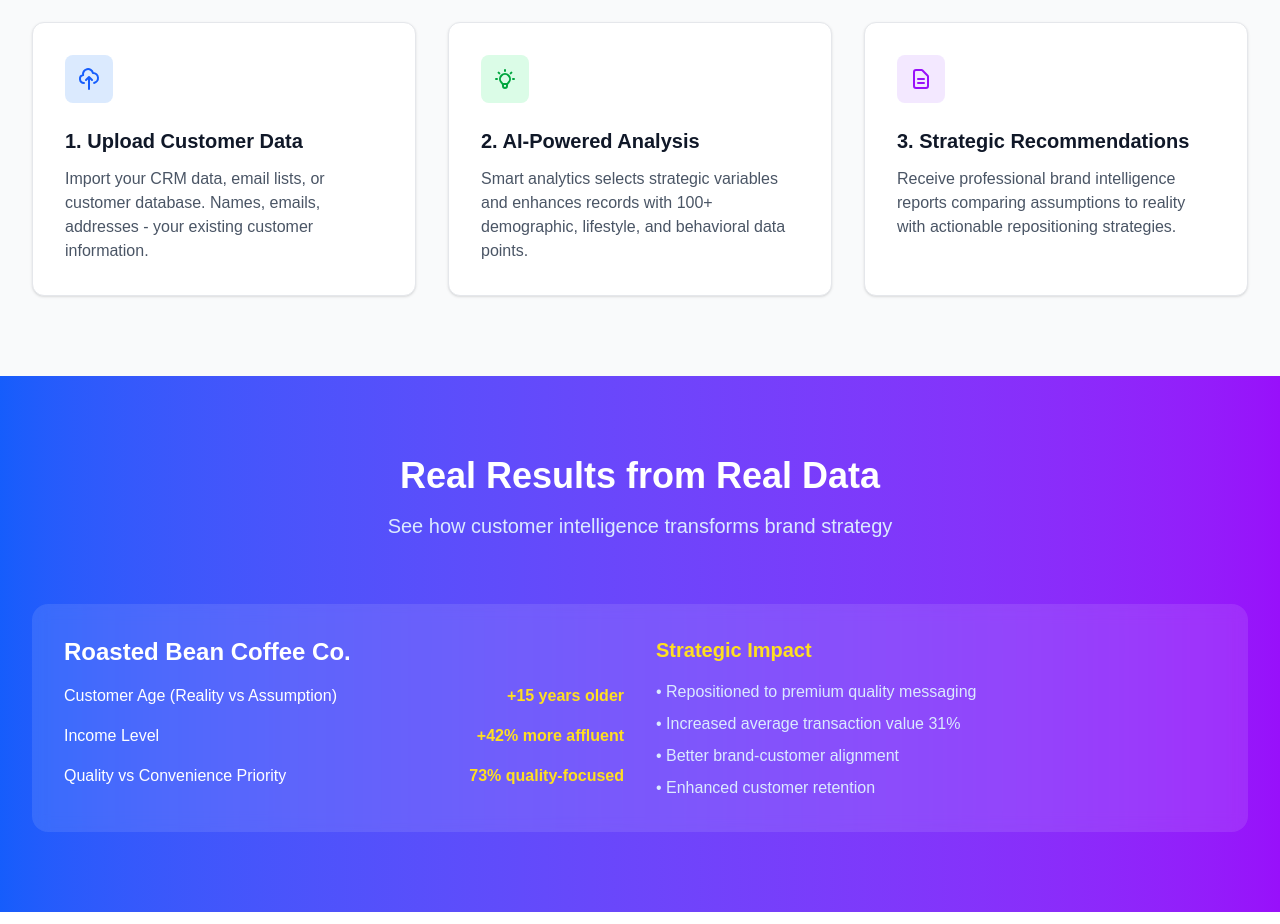
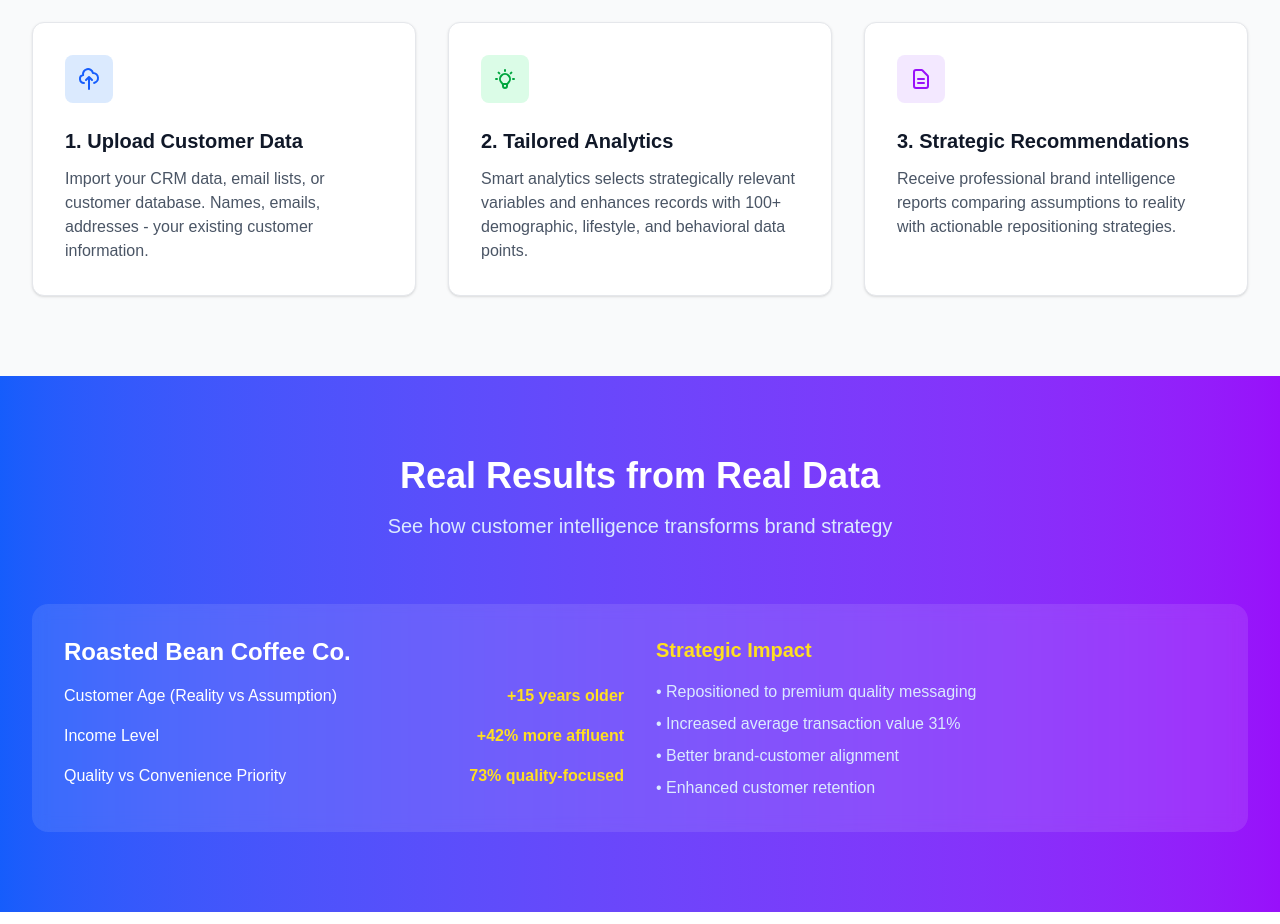
Before and after one commit to jmd-jude/brand-response-platform, a Next.js app: page / in a window 1280 px wide. Shown: the part 1400-2324 px from the top of the page. Built offline with nearby package versions, Linux system fonts and the light colour scheme.

Commit message:
revised landing page, minor copy edits

```diff
--- a/app/page.tsx
+++ b/app/page.tsx
@@ -135,9 +135,9 @@
                   <path strokeLinecap="round" strokeLinejoin="round" strokeWidth={2} d="M9.663 17h4.673M12 3v1m6.364 1.636l-.707.707M21 12h-1M4 12H3m3.343-5.657l-.707-.707m2.828 9.9a5 5 0 117.072 0l-.548.547A3.374 3.374 0 0014 18.469V19a2 2 0 11-4 0v-.531c0-.895-.356-1.754-.988-2.386l-.548-.547z" />
                 </svg>
               </div>
-              <h3 className="text-xl font-semibold text-gray-900 mb-3">2. AI-Powered Analysis</h3>
+              <h3 className="text-xl font-semibold text-gray-900 mb-3">2. Tailored Analytics</h3>
               <p className="text-gray-600">
-                Smart analytics selects strategic variables and enhances records with 100+ demographic, lifestyle, and behavioral data points.
+                Smart analytics selects strategically relevant variables and enhances records with 100+ demographic, lifestyle, and behavioral data points.
               </p>
             </div>
 
```
